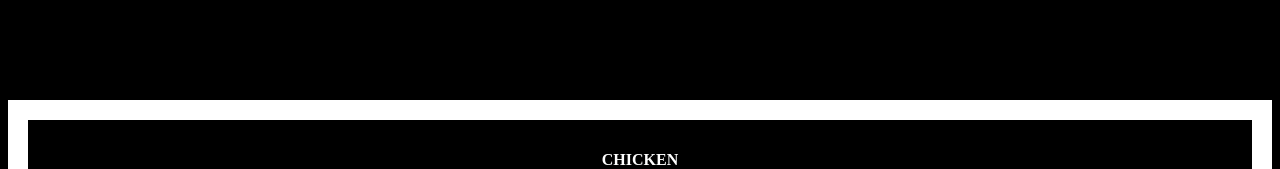
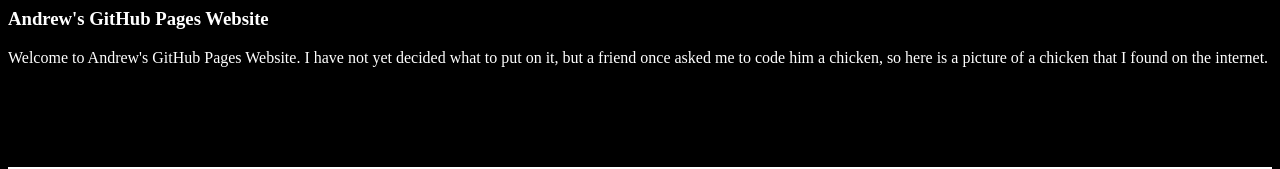
Before and after one commit to andrewylin/andrewylin.github.io, a plain HTML site: page index.html in a window 1280 px wide. Shown: the top 169 px of the page. Drawn offline with Linux system fonts and the light colour scheme.

Commit message:
Add some text saying this is my GitHub Pages Website

```diff
--- a/index.html
+++ b/index.html
@@ -18,6 +18,8 @@
     </style>
   </head>
   <body>
+     <h3>Andrew's GitHub Pages Website</h3>
+     <p>Welcome to Andrew's GitHub Pages Website. I have not yet decided what to put on it, but a friend once asked me to code him a chicken, so here is a picture of a chicken that I found on the internet.</p>
     <div class="container">
       <h4>Chicken</h4>
       <img src="https://cdn.shopify.com/s/files/1/1416/6788/products/chicken_hayday_plush_02_1200x630.jpg?v=1516833567" alt="picture of a chicken by supercell" />
```
